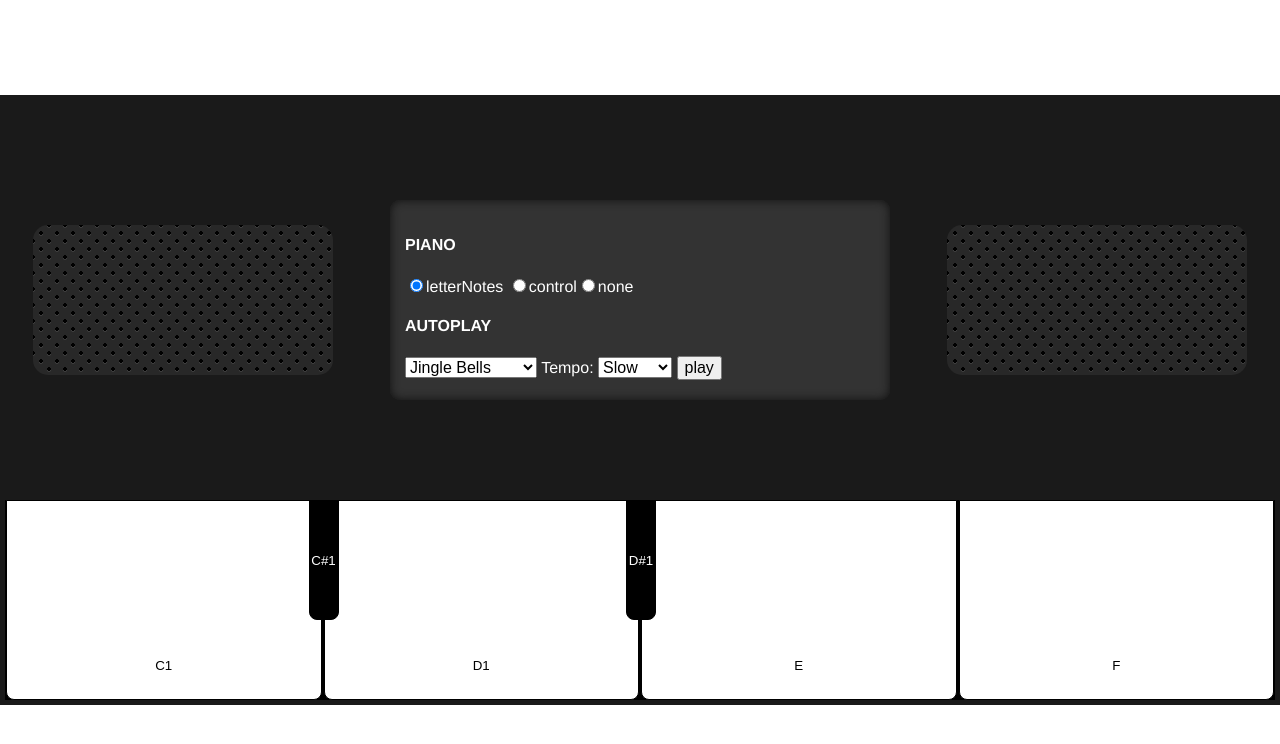
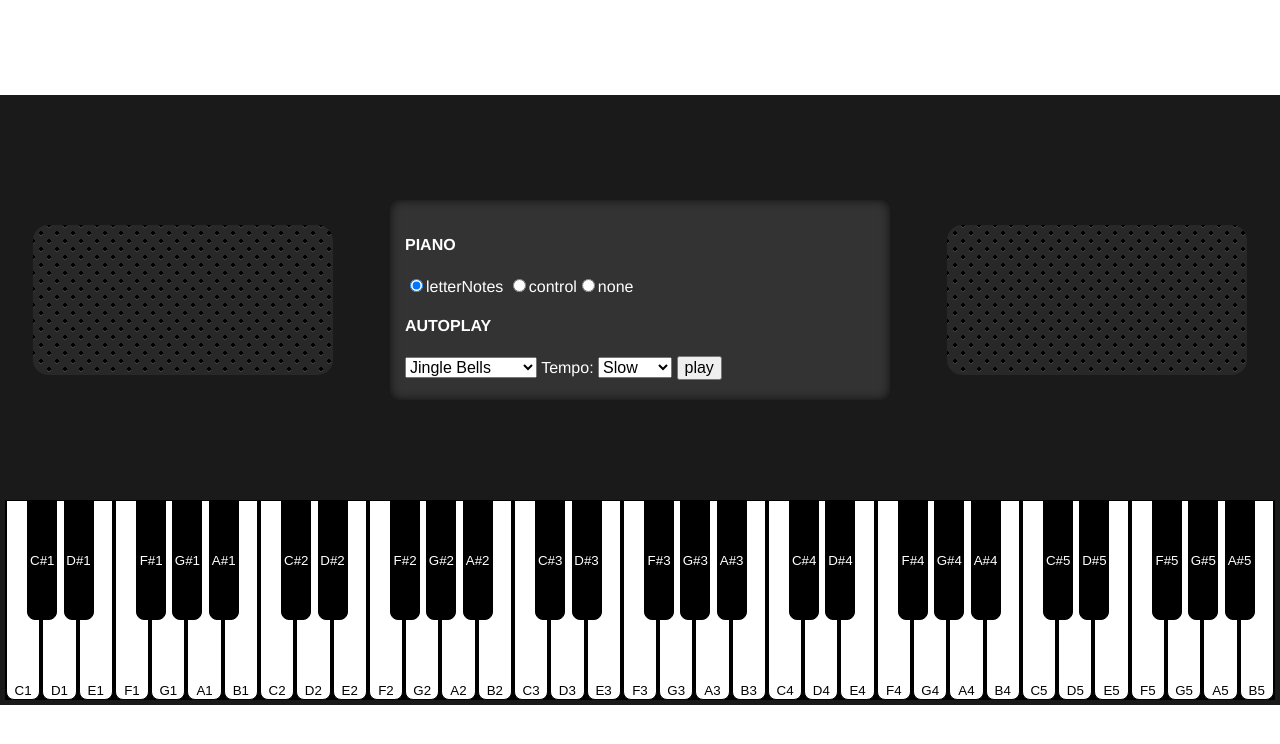
Before and after one commit to hassanzare/JavaScript-tutorial-Piano, a plain HTML site: page index.html in a window 1280 px wide. Drawn offline with Linux system fonts and the light colour scheme.

Commit message:
Add-CreateKey-Init-PlaySound-Function

```diff
--- a/index.html
+++ b/index.html
@@ -58,7 +58,7 @@
         <div class="piano__speaker"></div>
       </div>
       <div class="piano__keyboard">
-        <button class="piano__key piano__key--white">C1</button>
+        <!-- <button class="piano__key piano__key--white">C1</button>
         <div class="empty-space">
           <button class="piano__key piano__key--black">C#1</button>
         </div>
@@ -67,7 +67,7 @@
           <button class="piano__key piano__key--black">D#1</button>
         </div>
         <button class="piano__key piano__key--white">E</button>
-        <button class="piano__key piano__key--white">F</button>
+        <button class="piano__key piano__key--white">F</button> -->
       </div>
     </div>
 
--- a/js/script.js
+++ b/js/script.js
@@ -0,0 +1,47 @@
+const Keyboard = document.querySelector(".piano__keyboard");
+const pianoNotes = ["C", "D", "E", "F", "G", "A", "B"];
+
+const init = () => {
+  for (let i = 1; i <= 5; i++) {
+    for (let j = 0; j < 7; j++) {
+      let key = createkey("white", pianoNotes[j], i);
+      Keyboard.appendChild(key);
+
+      if (j != 2 && j != 6) {
+        key = createkey("black", pianoNotes[j], i);
+        let emptySpace = document.createElement("div");
+        emptySpace.className = "empty-space";
+        emptySpace.appendChild(key);
+        Keyboard.appendChild(emptySpace);
+      }
+    }
+  }
+};
+
+const createkey = (type, note, octave) => {
+  const key = document.createElement("button");
+  key.className = `piano__key piano__key--${type}`;
+  key.dataset.letterNote =
+    type == "white" ? note + octave : note + "#" + octave;
+  key.dataset.letterNoteFileName =
+    type == "white" ? note + octave : note + "s" + octave;
+  key.textContent = key.dataset.letterNote;
+
+  key.addEventListener("mousedown", () => {
+    playSound(key);
+    key.classList.add("piano__key--playing");
+  });
+  key.addEventListener("mouseup", () => {
+    key.classList.remove("piano__key--playing");
+  });
+
+  return key;
+};
+
+const playSound = (key) => {
+  const audio = document.createElement("audio");
+  audio.src = "sounds/" + key.dataset.letterNoteFileName + ".mp3";
+  audio.play().then(() => audio.remove);
+};
+
+init();
--- a/style.css
+++ b/style.css
@@ -7,7 +7,6 @@ body {
   align-items: center;
   font-family: helvetica, Arial, sans-serif;
 }
-
 .piano {
   width: 1300px;
   height: 600px;
@@ -18,7 +17,6 @@ body {
   align-items: center;
   padding: 5px;
 }
-
 .piano__body {
   width: 100%;
   height: 100%;
@@ -70,9 +68,12 @@ select {
   background-color: #fff;
   border: 1px solid #000;
   box-sizing: border-box;
+  flex-grow: 1;
   text-align: center;
   border-radius: 0 0 8px 8px;
-  flex-grow: 1;
+}
+.empty-space {
+  position: relative;
 }
 
 .piano__key--black {
@@ -83,10 +84,11 @@ select {
   top: 0;
   left: -15px;
 }
-.empty-space {
-  position: relative;
+
+.piano__key--white {
+  padding-top: 180px;
 }
 
-.piano__key--white {
-  padding-top: 130px;
+.piano__key--playing {
+  background: #74b9ff;
 }
```
